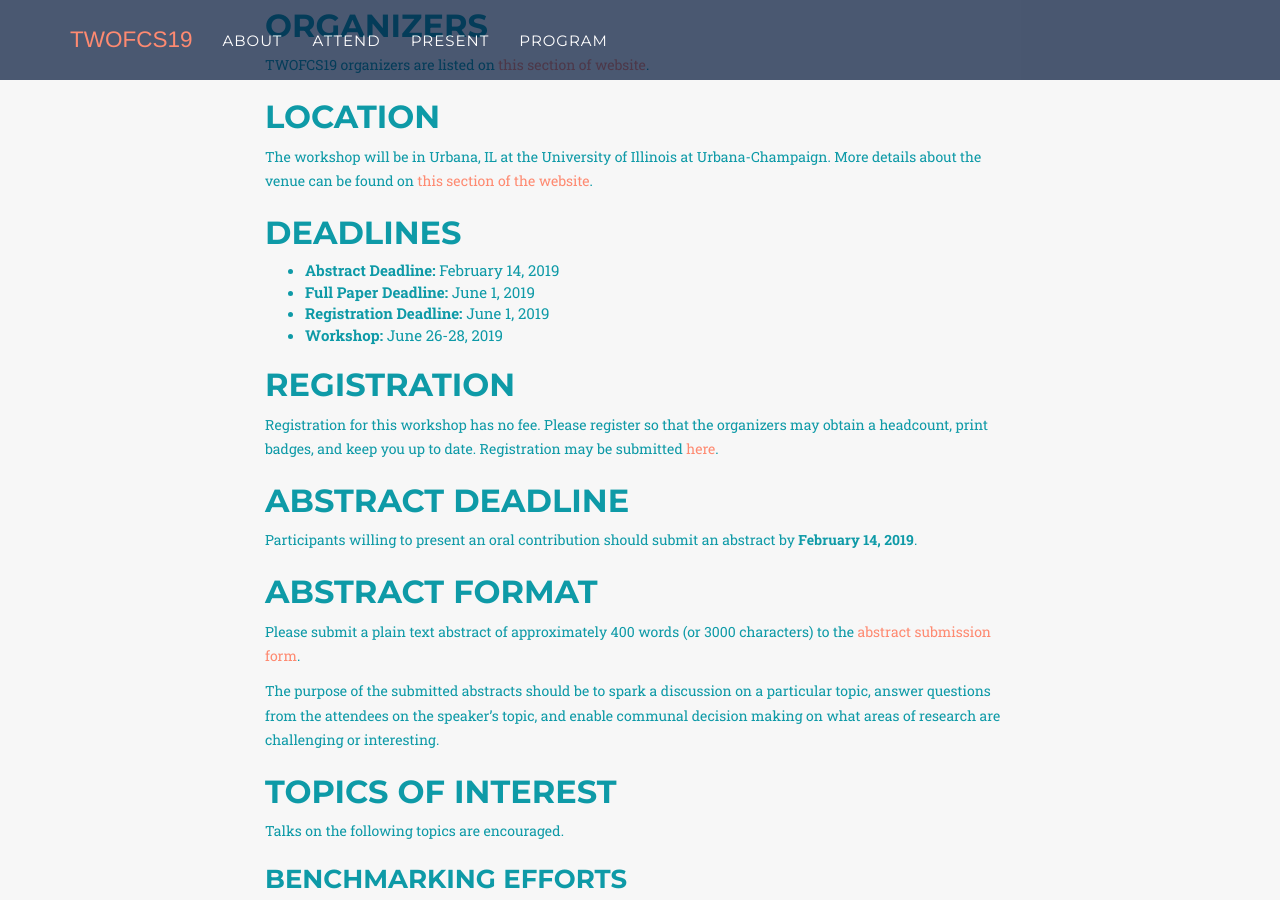
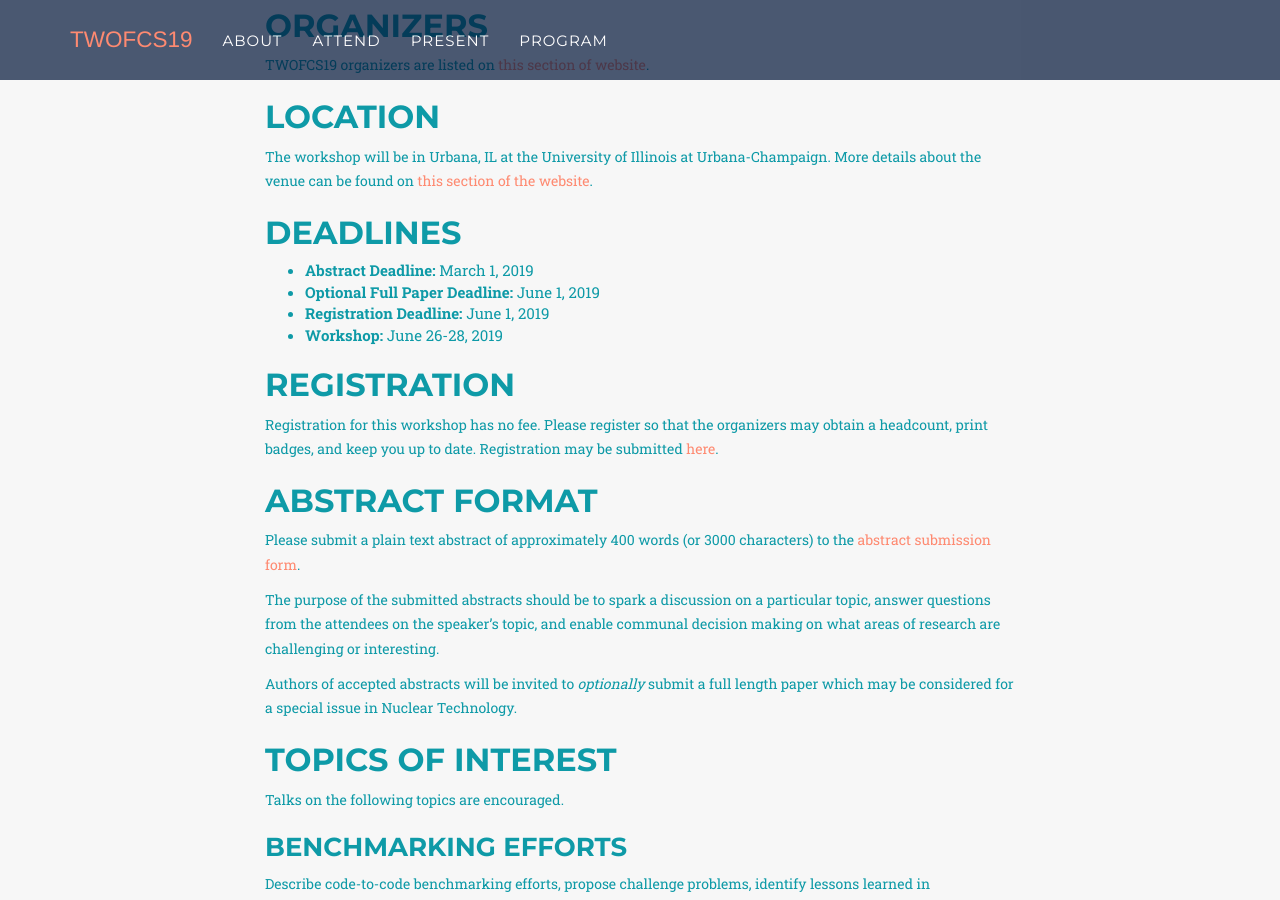
Before and after one commit to arfc/twofcs19, a Jekyll site: the page built from present/cfa.md, in a window 1280 px wide and 900 px high, scrolled down 760 px. Built offline with Jekyll 4.4.1, drawn with Linux system fonts in a browser that asks for light colours; some web fonts are replaced.

Commit message:
fixups to cfa

```diff
--- a/present/cfa.md
+++ b/present/cfa.md
@@ -17,7 +17,7 @@ topics, simulation design, simulator tool strategies.
 
 ## Organizers
 
-TWOFCS19 organizers are listed on [this section of website](./about/organizers).
+TWOFCS19 organizers are listed on [this section of website](../../about/organizers).
 
 ## Location
 
@@ -27,8 +27,8 @@ the website](./attend/location).
 
 ## Deadlines
 
-- **Abstract Deadline:** February 14, 2019
-- **Full Paper Deadline:** June 1, 2019
+- **Abstract Deadline:** March 1, 2019
+- **Optional Full Paper Deadline:** June 1, 2019
 - **Registration Deadline:** June 1, 2019
 - **Workshop:** June 26-28, 2019
 
@@ -36,23 +36,21 @@ the website](./attend/location).
 
 Registration for this workshop has no fee. Please register so that the
 organizers may obtain a headcount, print badges, and keep you up to date.
-Registration may be submitted [here](./attend/register).
-
-## Abstract Deadline
-
-Participants willing to present an oral contribution should submit an abstract
-by **February 14, 2019**.
+Registration may be submitted [here](../../attend/register).
 
 ## Abstract Format
 
 Please submit a plain text abstract of approximately 400 words (or 3000
-characters) to the [abstract submission form](./present/abstract).
+characters) to the [abstract submission form](../abstract).
 
 
 The purpose of the submitted abstracts should be to spark a discussion on a
 particular topic, answer questions from the attendees on the speaker's topic,
 and enable communal decision making on what areas of research are challenging
 or interesting.
+
+Authors of accepted abstracts will be invited to *optionally* submit a full
+length paper which may be considered for a special issue in Nuclear Technology.
 
 
 ## Topics of Interest
```
